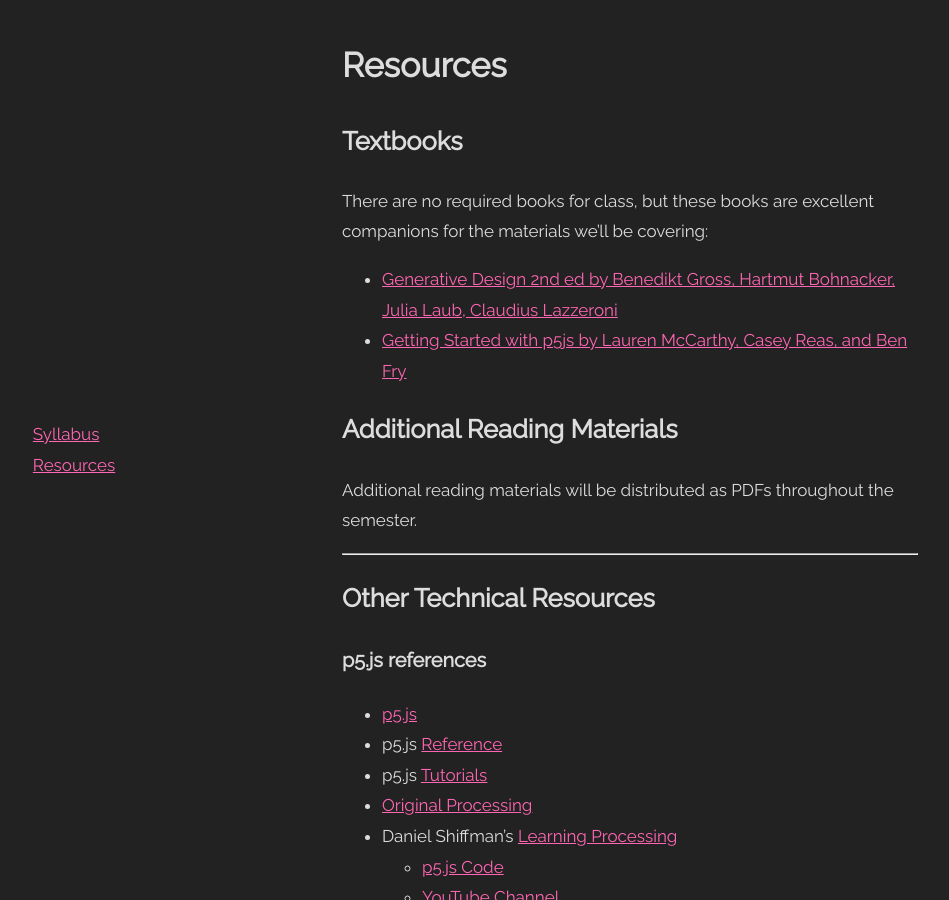
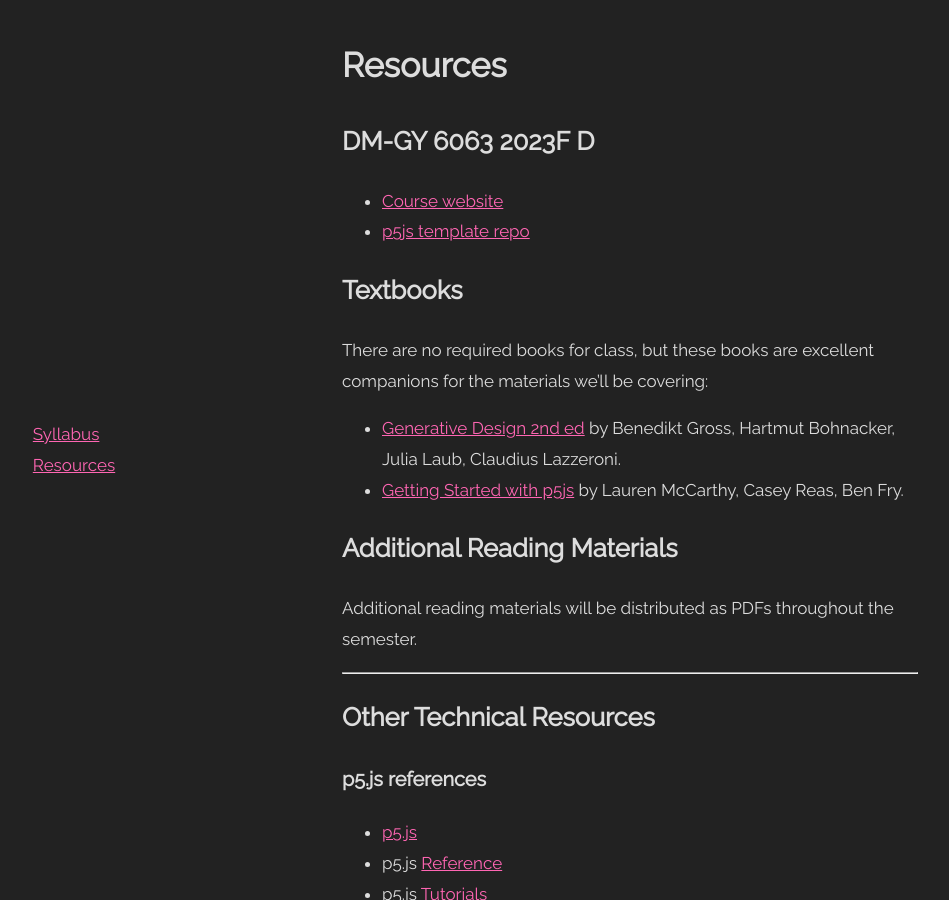
Before and after one commit to DM-GY-6063-2023F-D/DM-GY-6063-2023F-D, a Jekyll site: the page built from _pages/resources.md, in a window 1280 px wide and 900 px high. Shown: the whole window, without its empty margins (182-1131 px from the left). Built offline with Jekyll 4.4.1, drawn with Linux system fonts in a browser that asks for light colours.

Commit message:
update resources and syllabus

```diff
--- a/_pages/resources.md
+++ b/_pages/resources.md
@@ -1,13 +1,17 @@
 ---
 ---
+# Resources
 
-# Resources
+## DM-GY 6063 2023F D
+
+- [Course website](https://dm-gy-6063-2023f-d.github.io/)
+- [p5js template repo](https://github.com/DM-GY-6063-2023F-D/p5js-template)
 
 ## Textbooks
 
 There are no required books for class, but these books are excellent companions for the materials we'll be covering:
-- [Generative Design 2nd ed by Benedikt Gross, Hartmut Bohnacker, Julia Laub, Claudius Lazzeroni](http://www.generative-gestaltung.de/2/)
-- [Getting Started with p5js by Lauren McCarthy, Casey Reas, and Ben Fry](https://www.oreilly.com/library/view/make-getting-started/9781457186769/)
+- [Generative Design 2nd ed](http://www.generative-gestaltung.de/2/) by Benedikt Gross, Hartmut Bohnacker, Julia Laub, Claudius Lazzeroni.
+- [Getting Started with p5js](https://www.oreilly.com/library/view/make-getting-started/9781457186769/) by Lauren McCarthy, Casey Reas, Ben Fry.
 
 ## Additional Reading Materials
 
```
Also changed, not shown: README.md (+6 -0 lines).
